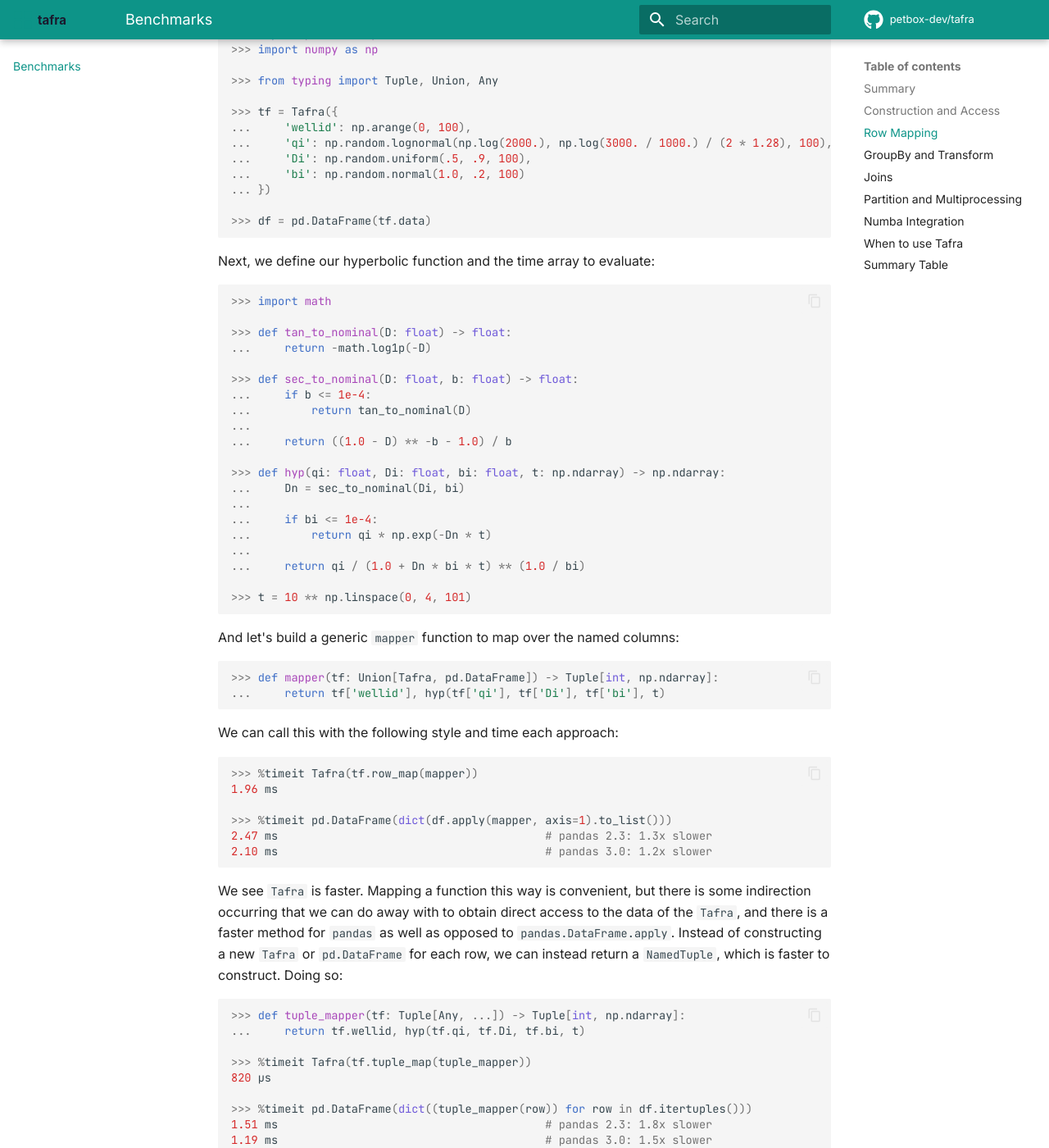
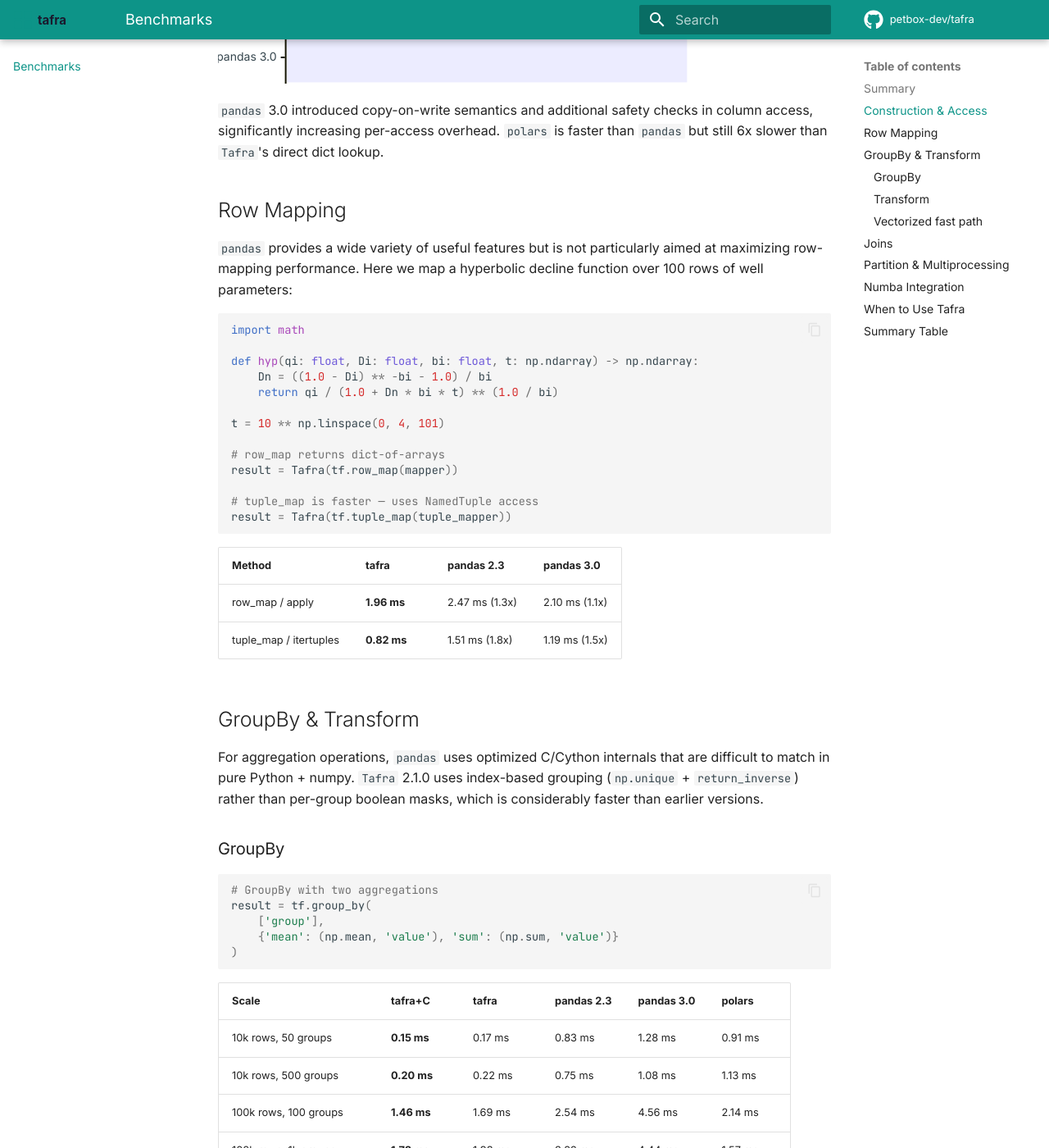
Before and after one commit to petbox-dev/tafra, an MkDocs documentation site: the page built from docs/benchmarks.md, in a window 1280 px wide and 1400 px high, scrolled down 1619 px. Shown: the whole window at 82% size. Built offline with MkDocs 1.6.1 and Material for MkDocs 9.7.7, drawn with Linux system fonts in a browser that asks for light colours; comment, search, counter and statistics services are not loaded; some of the changed text lies outside the part shown.

Commit message:
docs: reorganize benchmarks with charts, remove %timeit notation
Co-Authored-By: Claude Opus 4.6 (1M context) <noreply@anthropic.com>

````diff
--- a/docs/benchmarks.md
+++ b/docs/benchmarks.md
@@ -20,37 +20,40 @@ that they are able to take [numba](http://numba.pydata.org/) `@jit`'ed
 functions as well.
 
 
-## Construction and Access
+## Construction & Access
 
 `Tafra` wraps a plain `dict` of `numpy` arrays, so construction and
 column access have minimal overhead compared to `pandas`:
 
 ```python
-# 100k rows, 5 columns
->>> %timeit Tafra(data)
-15 µs
+from tafra import Tafra
+import pandas as pd
+import polars as pl
+import numpy as np
 
->>> %timeit pd.DataFrame(data)               # pandas 2.3
-4.04 ms                                        # 264x slower
+data = {f'col{i}': np.random.randn(100_000) for i in range(5)}
 
->>> %timeit pd.DataFrame(data)               # pandas 3.0
-3.55 ms                                        # 309x slower
+tf = Tafra(data)          # 15 us
+df = pd.DataFrame(data)   # 4.04 ms (pandas 2.3) / 3.55 ms (pandas 3.0)
+plf = pl.DataFrame(data)  # 0.04 ms
 
->>> %timeit pl.DataFrame(data)               # polars 1.39
-0.04 ms                                        # 2.4x slower
+# Column access
+x = tf['col0']   # 0.13 us per access
+x = df['col0']   # 1.84 us (pandas 2.3) / 12.1 us (pandas 3.0)
+x = plf['col0']  # 0.84 us
+```
 
-# Column access, 10k iterations
->>> %timeit tf['x']
-0.13 µs per access
+| Operation | tafra | pandas 2.3 | pandas 3.0 | polars |
+|---|---|---|---|---|
+| Construction (100k rows, 5 cols) | **0.02 ms** | 2.80 ms (140x) | 3.21 ms (161x) | 0.03 ms (1.5x) |
+| Column access (per call) | **0.09 us** | 1.81 us (20x) | 11.8 us (131x) | 0.57 us (6.3x) |
 
->>> %timeit df['x']                          # pandas 2.3
-1.84 µs per access                             # 14x slower
-
->>> %timeit df['x']                          # pandas 3.0
-12.1 µs per access                             # 133x slower
-
->>> %timeit plf['x']                         # polars 1.39
-0.84 µs per access                             # 6.4x slower
+```mermaid
+xychart-beta horizontal
+  title "Construction: 100k rows, 5 columns (ms)"
+  x-axis ["tafra", "polars", "pandas 2.3", "pandas 3.0"]
+  y-axis "Time (ms)" 0 --> 4
+  bar [0.02, 0.03, 2.80, 3.21]
 ```
 
 `pandas` 3.0 introduced copy-on-write semantics and additional safety checks
@@ -60,168 +63,122 @@ faster than `pandas` but still 6x slower than `Tafra`'s direct dict lookup.
 
 ## Row Mapping
 
-`pandas` is essentially a standard package for anyone performing data science
-with Python, and it provides a wide variety of useful features. However, it's
-not particularly aimed at maximizing performance. Let's use an example of a
-dataframe of function arguments, and a function that maps scalar arguments into
-a vector result. Any function of time serves this purpose, so let's use a
-hyperbolic function.
-
-First, let's randomly generate some function arguments and construct both a
-`Tafra` and a `pandas.DataFrame`:
+`pandas` provides a wide variety of useful features but is not particularly
+aimed at maximizing row-mapping performance. Here we map a hyperbolic decline
+function over 100 rows of well parameters:
 
 ```python
->>> from tafra import Tafra
->>> import pandas as pd
->>> import numpy as np
+import math
 
->>> from typing import Tuple, Union, Any
+def hyp(qi: float, Di: float, bi: float, t: np.ndarray) -> np.ndarray:
+    Dn = ((1.0 - Di) ** -bi - 1.0) / bi
+    return qi / (1.0 + Dn * bi * t) ** (1.0 / bi)
 
->>> tf = Tafra({
-...     'wellid': np.arange(0, 100),
-...     'qi': np.random.lognormal(np.log(2000.), np.log(3000. / 1000.) / (2 * 1.28), 100),
-...     'Di': np.random.uniform(.5, .9, 100),
-...     'bi': np.random.normal(1.0, .2, 100)
-... })
+t = 10 ** np.linspace(0, 4, 101)
 
->>> df = pd.DataFrame(tf.data)
+# row_map returns dict-of-arrays
+result = Tafra(tf.row_map(mapper))
+
+# tuple_map is faster — uses NamedTuple access
+result = Tafra(tf.tuple_map(tuple_mapper))
 ```
 
-
-Next, we define our hyperbolic function and the time array to evaluate:
-
-```python
->>> import math
-
->>> def tan_to_nominal(D: float) -> float:
-...     return -math.log1p(-D)
-
->>> def sec_to_nominal(D: float, b: float) -> float:
-...     if b <= 1e-4:
-...         return tan_to_nominal(D)
-...
-...     return ((1.0 - D) ** -b - 1.0) / b
-
->>> def hyp(qi: float, Di: float, bi: float, t: np.ndarray) -> np.ndarray:
-...     Dn = sec_to_nominal(Di, bi)
-...
-...     if bi <= 1e-4:
-...         return qi * np.exp(-Dn * t)
-...
-...     return qi / (1.0 + Dn * bi * t) ** (1.0 / bi)
-
->>> t = 10 ** np.linspace(0, 4, 101)
-```
+| Method | tafra | pandas 2.3 | pandas 3.0 |
+|---|---|---|---|
+| row_map / apply | **1.96 ms** | 2.47 ms (1.3x) | 2.10 ms (1.1x) |
+| tuple_map / itertuples | **0.82 ms** | 1.51 ms (1.8x) | 1.19 ms (1.5x) |
 
 
-And let's build a generic `mapper` function to map over the named columns:
-
-```python
->>> def mapper(tf: Union[Tafra, pd.DataFrame]) -> Tuple[int, np.ndarray]:
-...     return tf['wellid'], hyp(tf['qi'], tf['Di'], tf['bi'], t)
-```
-
-
-We can call this with the following style and time each approach:
-
-```python
->>> %timeit Tafra(tf.row_map(mapper))
-1.96 ms
-
->>> %timeit pd.DataFrame(dict(df.apply(mapper, axis=1).to_list()))
-2.47 ms                                        # pandas 2.3: 1.3x slower
-2.10 ms                                        # pandas 3.0: 1.2x slower
-```
-
-
-We see `Tafra` is faster. Mapping a function this way is
-convenient, but there is some indirection occurring that we can do away with to
-obtain direct access to the data of the `Tafra`, and there is a faster
-method for `pandas` as well as opposed to `pandas.DataFrame.apply`.
-Instead of constructing a new `Tafra` or `pd.DataFrame` for each row, we
-can instead return a `NamedTuple`, which is faster to construct. Doing so:
-
-```python
->>> def tuple_mapper(tf: Tuple[Any, ...]) -> Tuple[int, np.ndarray]:
-...     return tf.wellid, hyp(tf.qi, tf.Di, tf.bi, t)
-
->>> %timeit Tafra(tf.tuple_map(tuple_mapper))
-820 µs
-
->>> %timeit pd.DataFrame(dict((tuple_mapper(row)) for row in df.itertuples()))
-1.51 ms                                        # pandas 2.3: 1.8x slower
-1.19 ms                                        # pandas 3.0: 1.5x slower
-```
-
-
-And once again, `Tafra` is faster.
-
-
-## GroupBy and Transform
+## GroupBy & Transform
 
 For aggregation operations, `pandas` uses optimized C/Cython internals that
 are difficult to match in pure Python + numpy. `Tafra` 2.1.0 uses
 index-based grouping (`np.unique` + `return_inverse`) rather than
-per-group boolean masks, which is considerably faster than earlier versions
-but still slower than `pandas` for large datasets:
+per-group boolean masks, which is considerably faster than earlier versions.
+
+### GroupBy
 
 ```python
-# GroupBy: 10k rows, 50 groups, 2 aggregations (C ext + vectorized fast path)
->>> %timeit tf.group_by(['group'], {'mean': (np.mean, 'value'), 'sum': (np.sum, 'value')})
-0.15 ms                                        # Tafra+C
+# GroupBy with two aggregations
+result = tf.group_by(
+    ['group'],
+    {'mean': (np.mean, 'value'), 'sum': (np.sum, 'value')}
+)
+```
 
->>> %timeit df.groupby('group')['value'].agg(['mean', 'sum']).reset_index()
-0.73 ms                                        # pandas 2.3: 5x slower
+| Scale | tafra+C | tafra | pandas 2.3 | pandas 3.0 | polars |
+|---|---|---|---|---|---|
+| 10k rows, 50 groups | **0.15 ms** | 0.17 ms | 0.83 ms | 1.28 ms | 0.91 ms |
+| 10k rows, 500 groups | **0.20 ms** | 0.22 ms | 0.75 ms | 1.08 ms | 1.13 ms |
+| 100k rows, 100 groups | **1.46 ms** | 1.69 ms | 2.54 ms | 4.56 ms | 2.14 ms |
+| 100k rows, 1k groups | **1.72 ms** | 1.98 ms | 3.22 ms | 4.44 ms | 1.57 ms |
+| 1M rows, 100 groups | 24.3 ms | 32.2 ms | 17.2 ms | 27.0 ms | **3.73 ms** |
+| 1M rows, 10k groups | 27.3 ms | 34.2 ms | 31.8 ms | 44.7 ms | **9.44 ms** |
+| 100k rows, 2 col, ~300 grp | **8.72 ms** | 9.21 ms | 9.46 ms | 17.8 ms | 3.39 ms |
+| 1M rows, 2 col, ~300 grp | 119 ms | 154 ms | 92.1 ms | 115 ms | **11.7 ms** |
 
->>> %timeit plf.group_by('group').agg(...)
-0.60 ms                                        # polars: 4x slower
+```mermaid
+xychart-beta horizontal
+  title "GroupBy: 10k rows, 50 groups (ms)"
+  x-axis ["tafra+C", "tafra", "pandas 2.3", "pandas 3.0", "polars"]
+  y-axis "Time (ms)" 0 --> 1.5
+  bar [0.15, 0.17, 0.83, 1.28, 0.91]
+```
 
-# GroupBy: 100k rows, 1000 groups
->>> %timeit tf.group_by(...)
-1.75 ms                                        # Tafra+C
+```mermaid
+xychart-beta horizontal
+  title "GroupBy: 100k rows, 1k groups (ms)"
+  x-axis ["tafra+C", "tafra", "pandas 2.3", "pandas 3.0", "polars"]
+  y-axis "Time (ms)" 0 --> 5
+  bar [1.72, 1.98, 3.22, 4.44, 1.57]
+```
 
->>> %timeit df.groupby(...)
-3.17 ms                                        # pandas 2.3: 1.8x slower
-
->>> %timeit plf.group_by(...)
-1.94 ms                                        # polars: ~equal
-
-# Transform: 10k rows, 50 groups
->>> %timeit tf.transform(['group'], {'m': (np.mean, 'value')})
-0.06 ms                                        # Tafra+C
-
->>> %timeit df.assign(m=df.groupby('group')['value'].transform('mean'))
-0.60 ms                                        # pandas 2.3: 10x slower
-
->>> %timeit plf.with_columns(pl.col('value').mean().over('group'))
-1.67 ms                                        # polars: 28x slower
-
-# Transform: 1M rows, 1k groups — Tafra+C still wins
->>> %timeit tf.transform(...)
-8.38 ms                                        # Tafra+C
-
->>> %timeit df ... .transform('mean')
-32.4 ms                                        # pandas 3.0: 3.9x slower
-
->>> %timeit plf.with_columns(...)
-9.66 ms                                        # polars: 1.2x slower
-
-# GroupBy: 1M rows, 10k groups — polars pulls ahead
->>> %timeit tf.group_by(...)
-28.5 ms                                        # Tafra+C
-
->>> %timeit df.groupby(...)
-44.7 ms                                        # pandas 3.0: 1.6x slower
-
->>> %timeit plf.group_by(...)
-9.44 ms                                        # polars: 3.0x faster
+```mermaid
+xychart-beta horizontal
+  title "GroupBy: 1M rows, 10k groups (ms)"
+  x-axis ["tafra+C", "tafra", "pandas 2.3", "pandas 3.0", "polars"]
+  y-axis "Time (ms)" 0 --> 50
+  bar [27.3, 34.2, 31.8, 44.7, 9.44]
 ```
 
 At 10k rows, `Tafra+C` is **4--9x faster** than both `pandas` and
 `polars`. At 100k, `Tafra` beats `pandas` and is competitive with
-`polars`. At 1M rows, Transform still wins (8.4 ms vs polars 9.7 ms at 1k
-groups), while GroupBy with many groups sees polars' multithreaded Rust
+`polars`. At 1M rows with many groups, polars' multithreaded Rust
 internals pull ahead (3x faster at 10k groups).
+
+### Transform
+
+```python
+# Transform broadcasts aggregation results back to original row count
+result = tf.transform(['group'], {'m': (np.mean, 'value')})
+```
+
+| Scale | tafra+C | tafra | pandas 2.3 | pandas 3.0 | polars |
+|---|---|---|---|---|---|
+| 10k rows, 50 groups | **0.06 ms** | 0.08 ms | 0.60 ms | 0.97 ms | 0.58 ms |
+| 100k rows, 100 groups | **0.80 ms** | 1.11 ms | 2.97 ms | 3.65 ms | 1.44 ms |
+| 1M rows, 1k groups | **8.38 ms** | 15.4 ms | 90.9 ms | 32.4 ms | 9.66 ms |
+
+```mermaid
+xychart-beta horizontal
+  title "Transform: 10k rows, 50 groups (ms)"
+  x-axis ["tafra+C", "tafra", "pandas 2.3", "pandas 3.0", "polars"]
+  y-axis "Time (ms)" 0 --> 1.5
+  bar [0.06, 0.08, 0.60, 0.97, 0.58]
+```
+
+```mermaid
+xychart-beta horizontal
+  title "Transform: 1M rows, 1k groups (ms)"
+  x-axis ["tafra+C", "tafra", "pandas 2.3", "pandas 3.0", "polars"]
+  y-axis "Time (ms)" 0 --> 100
+  bar [8.38, 15.4, 90.9, 32.4, 9.66]
+```
+
+Transform wins across all scales. At 1M rows, Tafra+C (8.4 ms) still beats
+polars (9.7 ms) and pandas (32--91 ms).
+
+### Vectorized fast path
 
 String columns are automatically encoded to integer codes for efficient
 grouping -- no performance penalty vs numeric-only groups.
@@ -253,45 +210,37 @@ For non-equality operators (`<`, `<=`, `>`, `>=`, `!=`), both paths
 fall back to a nested-loop approach.
 
 ```python
-# Inner join: 1k x 1k rows, equality on one key
->>> %timeit left_tf.inner_join(...)           # Tafra+C
-0.08 ms
+# Inner join on equality key
+result = left_tf.inner_join(right_tf, [('key', 'key', '==')])
 
->>> %timeit pd.merge(..., how='inner')        # pandas 2.3
-0.93 ms                                        # 12x slower
+# Left join
+result = left_tf.left_join(right_tf, [('key', 'key', '==')])
+```
 
->>> %timeit left_pl.join(..., how='inner')    # polars 1.39
-1.53 ms                                        # 19x slower
+| Benchmark | tafra+C | tafra | pandas 2.3 | pandas 3.0 | polars |
+|---|---|---|---|---|---|
+| Inner join (1k x 1k) | **0.08 ms** | 0.30 ms | 0.93 ms | 1.49 ms | 0.95 ms |
+| Inner join (5k x 5k) | 3.43 ms | 6.76 ms | 9.40 ms | 11.2 ms | **2.16 ms** |
+| Inner join (10k x 10k) | 13.8 ms | 24.0 ms | 34.2 ms | 37.5 ms | **4.50 ms** |
+| Inner join (50k x 50k) | 710 ms | 1343 ms | 1315 ms | 1085 ms | **216 ms** |
+| Left join (1k x 1k) | **0.08 ms** | 0.33 ms | 0.93 ms | 1.01 ms | 3.78 ms |
+| Left join (5k x 5k) | 3.47 ms | 6.91 ms | 9.78 ms | 12.6 ms | **3.26 ms** |
+| Left join (50k x 50k) | 692 ms | 963 ms | 1296 ms | 1340 ms | **189 ms** |
 
-# Inner join: 10k x 10k rows
->>> %timeit left_tf.inner_join(...)           # Tafra+C
-13.8 ms
+```mermaid
+xychart-beta horizontal
+  title "Inner Join: 1k x 1k rows (ms)"
+  x-axis ["tafra+C", "tafra", "pandas 2.3", "pandas 3.0", "polars"]
+  y-axis "Time (ms)" 0 --> 2
+  bar [0.08, 0.30, 0.93, 1.49, 0.95]
+```
 
->>> %timeit pd.merge(...)                     # pandas 2.3
-34.2 ms                                        # 2.5x slower
-
->>> %timeit left_pl.join(...)                 # polars 1.39
-5.50 ms                                        # 2.5x faster
-
-# Left join: 1k x 1k rows
->>> %timeit left_tf.left_join(...)            # Tafra+C
-0.08 ms
-
->>> %timeit pd.merge(..., how='left')         # pandas 2.3
-0.93 ms                                        # 12x slower
-
->>> %timeit left_pl.join(..., how='left')     # polars 1.39
-1.63 ms                                        # 20x slower
-
-# Inner join: 50k x 50k rows
->>> %timeit left_tf.inner_join(...)           # Tafra+C
-710 ms
-
->>> %timeit pd.merge(...)                     # pandas 3.0
-1085 ms                                        # 1.5x slower
-
->>> %timeit left_pl.join(...)                 # polars 1.39
-216 ms                                         # 3.3x faster
+```mermaid
+xychart-beta horizontal
+  title "Inner Join: 10k x 10k rows (ms)"
+  x-axis ["tafra+C", "tafra", "pandas 2.3", "pandas 3.0", "polars"]
+  y-axis "Time (ms)" 0 --> 40
+  bar [13.8, 24.0, 34.2, 37.5, 4.50]
 ```
 
 With the C hash join, `Tafra` is **7--11x faster** than both `pandas` and
@@ -303,7 +252,7 @@ comparison operators (`<`, `<=`, `>`, `>=`, `!=`) in the `on`
 clause, which neither `pandas` nor `polars` natively offer.
 
 
-## Partition and Multiprocessing
+## Partition & Multiprocessing
 
 `group_by` and `partition` both split data by group values, but serve
 different purposes:
@@ -318,11 +267,11 @@ it's 10-100x faster because it avoids serialization overhead entirely:
 
 ```python
 # Light work: group_by wins decisively
->>> tf.group_by(['group'], {'mean': (np.mean, 'value'), 'std': (np.std, 'value')})
-2 ms                                           # vectorized, no IPC
+tf.group_by(['group'], {'mean': (np.mean, 'value'), 'std': (np.std, 'value')})
+# 2 ms — vectorized, no IPC
 
->>> partition + serial map (same aggregations)
-10 ms                                          # partition + per-group Python calls
+# partition + serial map (same aggregations)
+# 10 ms — partition + per-group Python calls
 ```
 
 For **expensive per-group computation** (model fitting, forecasting, simulation),
@@ -371,42 +320,27 @@ Because `Tafra`'s `data` contains raw `numpy` arrays, `numba`
 `@jit`'ed functions work directly with no adapter layer:
 
 ```python
->>> from numba import jit
->>> jit_kw = {'fastmath': True}
+from numba import jit
+jit_kw = {'fastmath': True}
 
->>> @jit(**jit_kw)
-... def tan_to_nominal(D: float) -> float:
-...     return -math.log1p(-D)
+@jit(**jit_kw)
+def hyp(qi: float, Di: float, bi: float, t: np.ndarray) -> np.ndarray:
+    Dn = ((1.0 - Di) ** -bi - 1.0) / bi
+    return qi / (1.0 + Dn * bi * t) ** (1.0 / bi)
 
->>> @jit(**jit_kw)
-... def sec_to_nominal(D: float, b: float) -> float:
-...     if b <= 1e-4:
-...         return tan_to_nominal(D)
-...
-...     return ((1.0 - D) ** -b - 1.0) / b
+@jit(**jit_kw)
+def ndarray_map(qi, Di, bi, t):
+    out = np.zeros((qi.shape[0], t.shape[0]))
+    for i in range(qi.shape[0]):
+        out[i, :] = hyp(qi[i], Di[i], bi[i], t)
+    return out
 
->>> @jit(**jit_kw)
-... def hyp(qi: float, Di: float, bi: float, t: np.ndarray) -> np.ndarray:
-...     Dn = sec_to_nominal(Di, bi)
-...
-...     if bi <= 1e-4:
-...         return qi * np.exp(-Dn * t)
-...
-...     return qi / (1.0 + Dn * bi * t) ** (1.0 / bi)
-
->>> @jit(**jit_kw)
-... def ndarray_map(qi, Di, bi, t):
-...     out = np.zeros((qi.shape[0], t.shape[0]))
-...     for i in range(qi.shape[0]):
-...         out[i, :] = hyp(qi[i], Di[i], bi[i], t)
-...     return out
-
->>> %timeit ndarray_map(tf['qi'], tf['Di'], tf['bi'], t)
-# ~80 µs — essentially zero overhead from Tafra
+# ~80 us — essentially zero overhead from Tafra
+result = ndarray_map(tf['qi'], tf['Di'], tf['bi'], t)
 ```
 
 
-## When to use Tafra
+## When to Use Tafra
 
 `Tafra` is fastest when your workload is dominated by:
 
````
